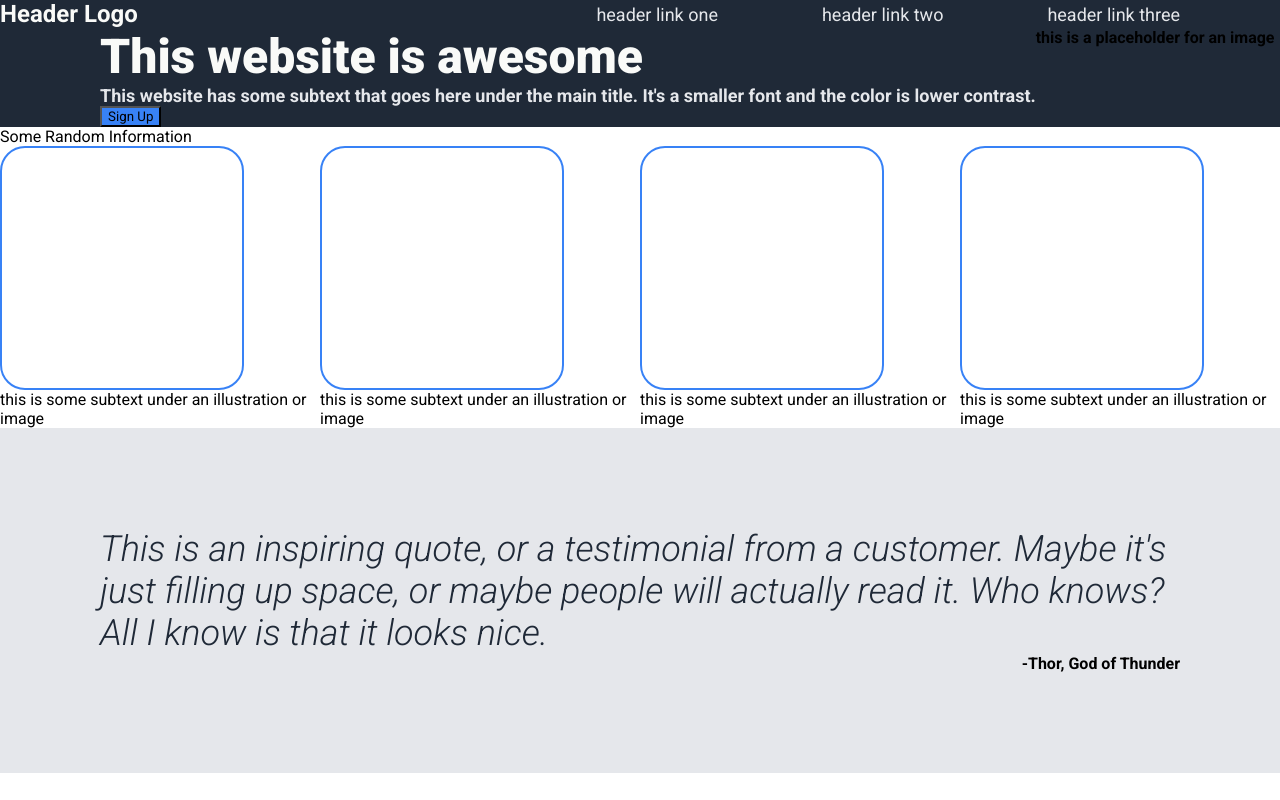
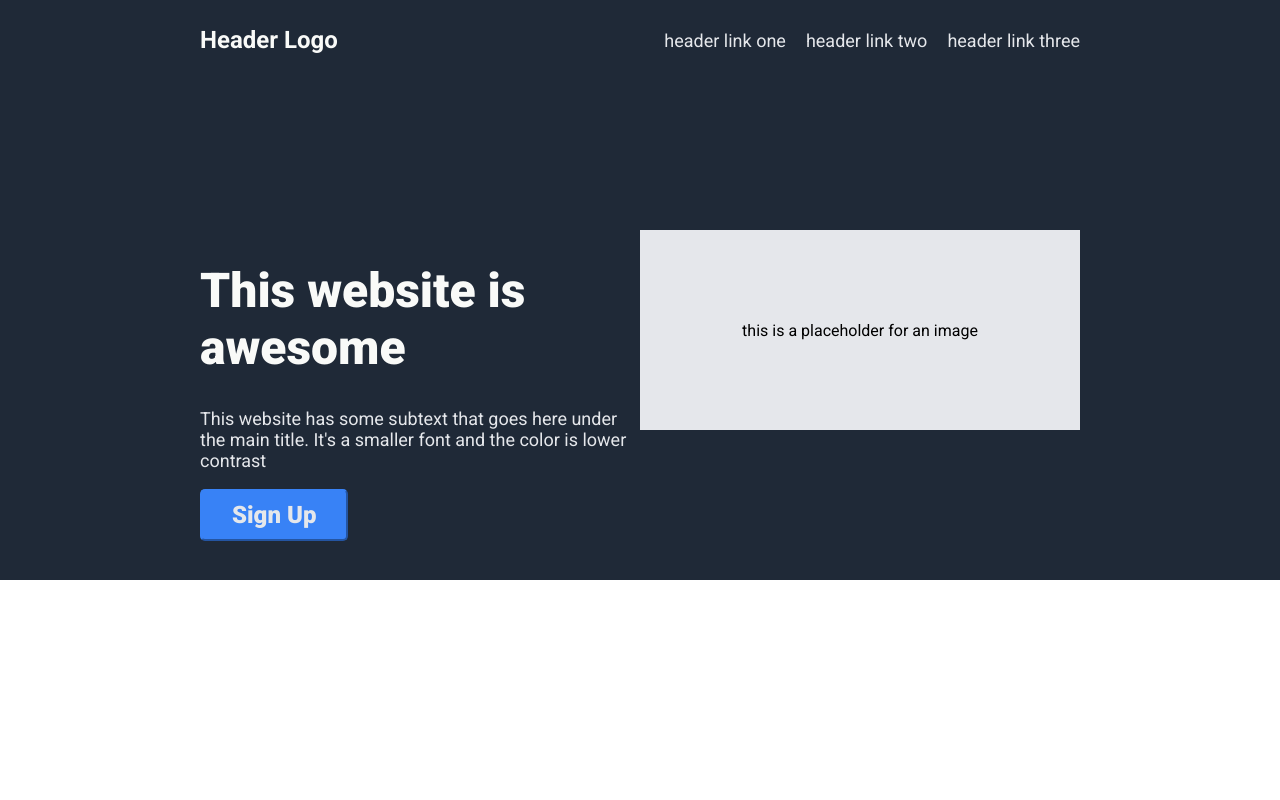
Before and after one commit to TylerKenny/odin-project-final, a plain HTML site: page index.html in a window 1280 px wide. Drawn offline with Linux system fonts and the light colour scheme.

Commit message:
refactoring cause I left it a couple days and had no idea what the mess I came back to was, starting with first section again

```diff
--- a/index.html
+++ b/index.html
@@ -14,59 +14,30 @@
 </head>
 
 <body>
-
-    <!-- This is the class header -->
-    <div class="header-container">
-        <h3 class="header-logo-text">Header Logo</h3>
-        <div>
-            <a class="header-link-container" href="">header link one</a>
-            <a class="header-link-container" href="">header link two</a>
-            <a class="header-link-container" href="">header link three</a>
+    <div class="first-container">
+        <div class="header-container">
+            <h1 class="header-logo">Header Logo</h1>
+                <ul id="top-nav">
+                    <a href="">header link one</a>
+                    <a href="">header link two</a>
+                    <a href="">header link three</a>
+                </ul>
+        </div>
+        <div class="hero-container">
+            <div class="hero-text">
+                <h1 class="hero-main-text">This website is awesome</h1>
+                <p class="hero-secondary-text">This website has some subtext
+                    that goes here under the main title.
+                    It's a smaller font and the color is lower contrast
+                </p>
+                <button class="btn">Sign Up</button>
+            </div>
+            <div class="img-text">
+                <p>this is a placeholder for an image</p>
+            </div>
         </div>
     </div>
 
-    <!-- This is the hero section -->
-    <div class="hero-container">
-        <div>
-            <h1 class="hero-main-text">This website is awesome</h1>
-            <h3 class="hero-secondary-text">This website has some subtext that goes here under the main title. It's a
-                smaller font and the color is lower contrast.</h3>
-            <button class="button">Sign Up</button>
-        </div>
-        <div>
-            <h4>this is a placeholder for an image</h4>
-        </div>
-    </div>
-    <!-- Container -->
-    <div>
-        Some Random Information
-    </div>
-    <div class="card-holder">
-        <div class="card-container">
-            <!-- Title -->
-            <div class="card"> </div>
-            <p>this is some subtext under an illustration or image</p>
-        </div>
-        <div class="card-container">
-            <div class="card"> </div>
-            <p>this is some subtext under an illustration or image</p>
-        </div>
-        <div class="card-container">
-            <div class="card"> </div>
-            <p>this is some subtext under an illustration or image</p>
-        </div>
-        <div class="card-container">
-            <div class="card"> </div>
-            <p>this is some subtext under an illustration or image</p>
-        </div>
-    </div>
-    <!-- This is going to be where it turns grey with that quote. -->
-    <div class="quote-section">
-        <p class="quote-text">
-            This is an inspiring quote, or a testimonial from a customer. Maybe it's just filling up space, or maybe people will actually read it. Who knows? All I know is that it looks nice.
-        </p>
-        <p class="quote-callout">-Thor, God of Thunder</p>
-    </div>
 </body>
 
 </html>
--- a/styles.css
+++ b/styles.css
@@ -1,162 +1,68 @@
-* {
-    font-family: "Roboto";
-    margin: 0 0;
-}
-
-.roboto-thin {
-    font-family: "Roboto", sans-serif;
-    font-weight: 100;
-    font-style: normal;
+  body {
+    margin: 0;
+  }
+  *{
+    font-family: Roboto, Oxygen, Ubuntu, Cantarell, 'Open Sans', 'Helvetica Neue', sans-serif;
+  }
+  .first-container {
+    background-color: #1f2937;
+  }
+  .header-container, .hero-container {
+    display: flex;
+    align-items: center;
+    margin: 0 200px;
   }
 
-  .roboto-light {
-    font-family: "Roboto", sans-serif;
-    font-weight: 300;
-    font-style: normal;
+  .header-container {
+    padding: 10px 0;
   }
 
-  .roboto-regular {
-    font-family: "Roboto", sans-serif;
-    font-weight: 400;
-    font-style: normal;
-  }
-
-  .roboto-medium {
-    font-family: "Roboto", sans-serif;
-    font-weight: 500;
-    font-style: normal;
-  }
-
-  .roboto-bold {
-    font-family: "Roboto", sans-serif;
-    font-weight: 700;
-    font-style: normal;
-  }
-
-  .roboto-black {
-    font-family: "Roboto", sans-serif;
-    font-weight: 900;
-    font-style: normal;
-  }
-
-  .roboto-thin-italic {
-    font-family: "Roboto", sans-serif;
-    font-weight: 100;
-    font-style: italic;
-  }
-
-  .roboto-light-italic {
-    font-family: "Roboto", sans-serif;
-    font-weight: 300;
-    font-style: italic;
-  }
-
-  .roboto-regular-italic {
-    font-family: "Roboto", sans-serif;
-    font-weight: 400;
-    font-style: italic;
-  }
-
-  .roboto-medium-italic {
-    font-family: "Roboto", sans-serif;
-    font-weight: 500;
-    font-style: italic;
-  }
-
-  .roboto-bold-italic {
-    font-family: "Roboto", sans-serif;
-    font-weight: 700;
-    font-style: italic;
-  }
-
-  .roboto-black-italic {
-    font-family: "Roboto", sans-serif;
-    font-weight: 900;
-    font-style: italic;
-  }
-
-  .dark-bg-color {
-    background-color: #1f2937;
+  .hero-container {
+    height: 500px;
   }
 
   .hero-main-text {
     font-size: 48px;
-    color: #F9FAF8;
+    color: #f9faf8;
     font-weight: 900;
   }
 
-  .hero-secondary-text, a {
-    text-decoration: none;
-    font-size: 18px;
-    color: #e5e7eb;
+  .header-logo {
+    font-size: 24px;
+    color: #f9faf8;
+    flex-grow: 1;
   }
 
-  .header-logo-text {
-    font-size: 24px;
-    color: #f9faf8;
-    margin-right: auto;
+  a, .hero-secondary-text {
+    text-decoration: none;
+    color: #e5e7eb;
+    font-size: 18px;
   }
 
-  .button, .call-to-actions {
-    background-color: #3882f6;
+  #top-nav {
+    display: flex;
+    gap: 20px;
   }
 
-  .info-header-text {
-    font-size: 36px;
-    background-color: #1f2937;
-    font-weight: 900;
-  }
-
-  .quote-section {
-    display: flex;
-    flex-direction: column;
-    background-color: #e5e7eb;
-    padding: 100px;
-  }
-
-  .quote-text {
-    font-size: 36px;
-    font-family: "Roboto", sans-serif;
-    font-weight: 300;
-    font-style: italic;
-    color: #1f2937;
-  }
-
-  .header-container {
-    display: flex;
-    gap: 10px;
-    background-color: #1f2937;
-    align-items: center;
-  }
-
-  .header-link-container {
-    margin-right: 100px;
-  }
-
-  .hero-container {
-    display: flex;
-    background-color: #1f2937;
-    padding-left: 100px;
-  }
-
-  .card{
-    border-radius: 25px;
-    border: 2px solid #3882f6;
-    padding: 20px;
-    width: 200px;
+  .hero-text, .img-text {
+    flex-grow: 1;
+    flex-basis: 400px;
     height: 200px;
   }
 
-  .card-container {
-    justify-content: center;
-  }
-
-  .card-holder {
-    display: flex;
+  .img-text {
+    background-color: #e5e7eb;
+    align-content: center;
+    text-align: center;
   }
 
 
-  .quote-callout {
-    font-weight: bold;
-    margin-left: auto;
+  .btn {
+    border-radius: 5px;
+    border-color: #3882f6;
+    background-color: #3882f6;
+    color: #e5e7eb;
+    font-size: 24px;
+    padding: 10px 30px;
+    font-weight: 900;
   }
```
